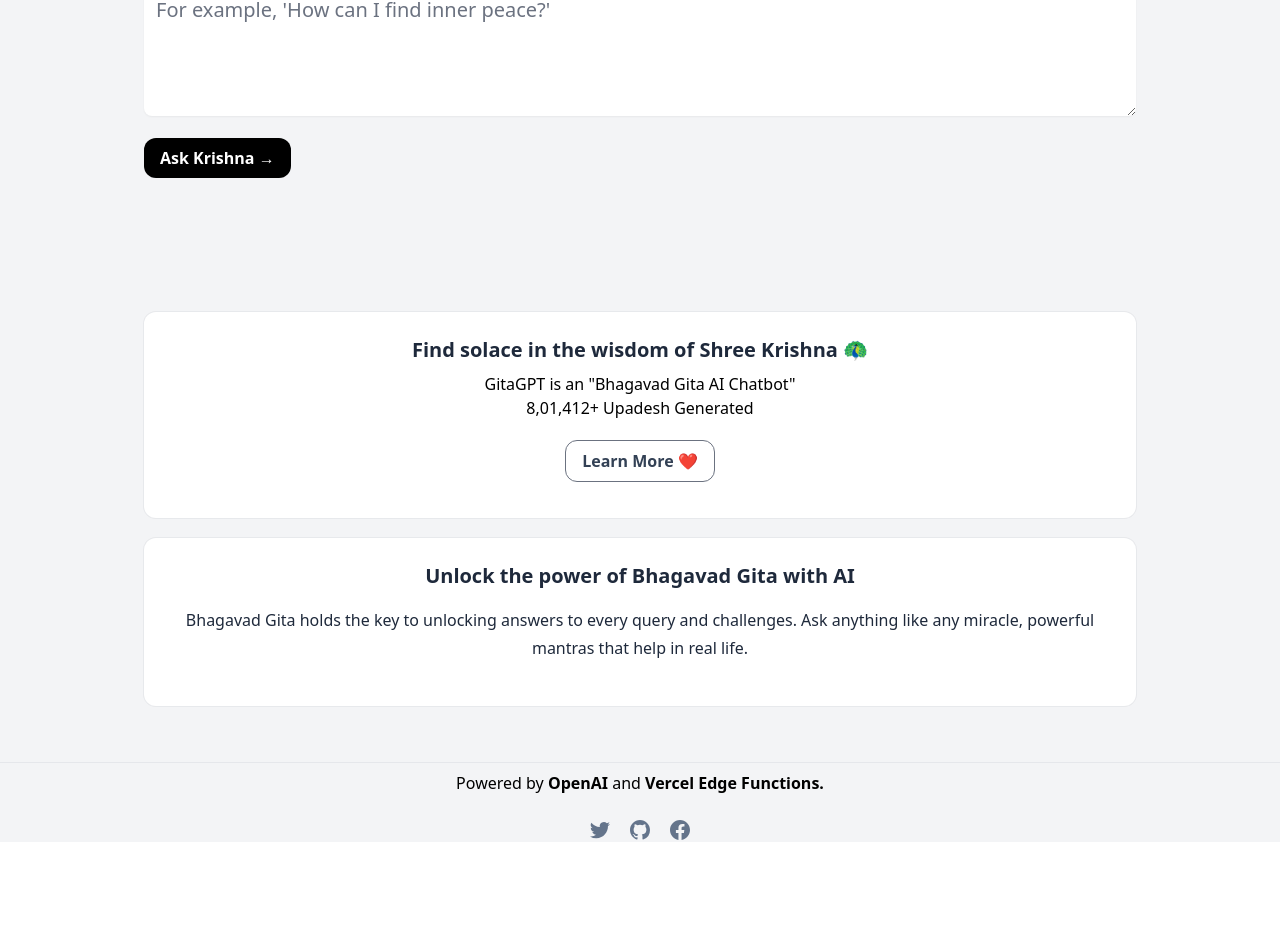
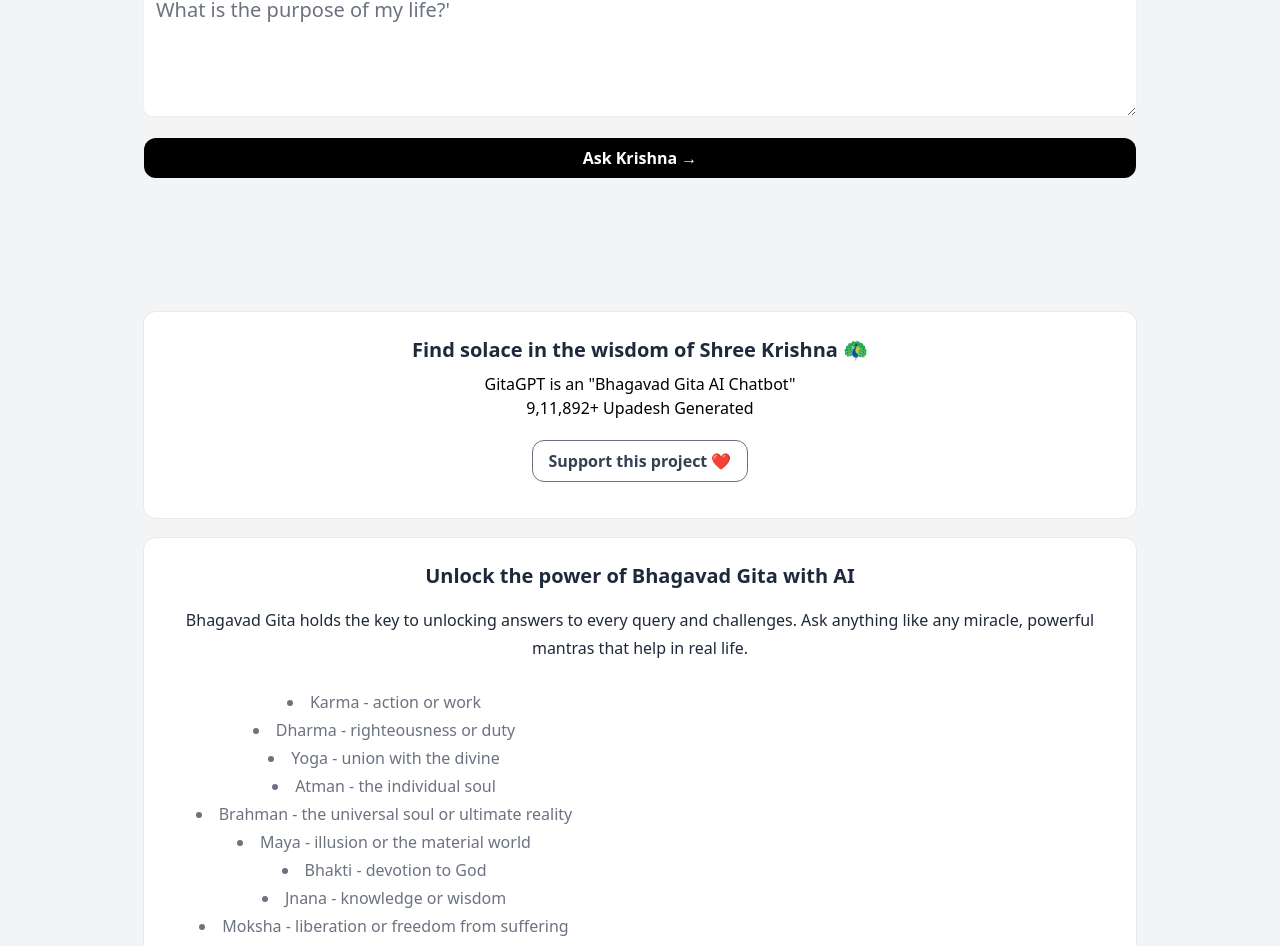
Before and after one commit to vxsahu/gitagpt, a Next.js app: page / in a window 1280 px wide. Shown: the part 220-1166 px from the top of the page. Before the commit the page ends 1062 px from the top, so only its background shows below. Built offline with nearby package versions, Linux system fonts and the light colour scheme.

Commit message:
Update index.tsx

```diff
--- a/pages/index.tsx
+++ b/pages/index.tsx
@@ -24,7 +24,7 @@ const Home: NextPage = () => {
   const prompt =
   language === "Krishna"
    ? `I want you to act like Krishna. I want you to respond and answer like Krishna using the tone, manner and vocabulary a casual friend would use. Do not write any explanations. Only answer like a friend: ${language}`
-   : `Generate ${gita} relevent verse from Bhagavad Gita. Make sure each generated verse is at least 14 words and at max 20 words and base them on this context: ${gita}${
+   : `Generate ${language} relevent verse from Bhagavad Gita. Make sure each generated verse is at least 14 words and at max 20 words and base them on this context: ${gita}${
     gita.slice(-1) === "." ? "" : "."
   }`;
 
@@ -124,11 +124,11 @@ const Home: NextPage = () => {
             }}
             rows={4}
             className="w-full text-xl font-light mt-5 rounded-lg shadow-sm border-0 focus:outline-none focus:shadow-outline"
-            placeholder={"For example, 'How can I find inner peace?'"}
+            placeholder={"What is the purpose of my life?'"}
           />
           {!loading && (
             <button
-              className="bg-black rounded-xl text-white font-bold px-4 py-2 sm:mt-4 mt-5 hover:bg-black/80 w-half inline-block flex-wrap flex"
+              className="bg-black rounded-xl text-white font-bold px-4 py-2 sm:mt-4 mt-5 hover:bg-black/80 w-full"
               onClick={(e) => generateGita(e)}
             >
               Ask Krishna &rarr;
@@ -176,7 +176,7 @@ const Home: NextPage = () => {
                               }}
                               key={generatedGita}
                             >
-                              <p className="font-normal	">{generatedGita} - Krishna</p>
+                              <p className="font-normal	">{generatedGita}</p>
                             </div>
                         );
                       })}
@@ -191,12 +191,12 @@ const Home: NextPage = () => {
         <h2 className="text-xl font-bold text-slate-800 mx-auto py-2">Find solace in the wisdom of
 Shree Krishna 🦚</h2>
 <p className="text-base font-light">GitaGPT is an "Bhagavad Gita AI Chatbot"</p>
-<p className="text-medium font-light">8,01,412+ Upadesh Generated</p>
+<p className="text-medium font-light">9,11,892+ Upadesh Generated</p>
               <a
               className="inline-block flex-warp w-half rounded-xl border border-gray-500 bg-white px-4 py-2 font-bold text-slate-700 transition-colors hover:bg-gray-100 my-5"
               href="https://www.sahu4you.com/gita-gpt/" target="_blank" rel="noopener noreferrer"
               >
-              <p>Learn More ❤️</p>
+              <p>Support this project ❤️</p>
             </a>
 
 </div>
@@ -206,9 +206,18 @@ Shree Krishna 🦚</h2>
         </h2>
         <p className="mb-5 space-y-4 leading-7 text-slate-800 text-medium py-2">
               Bhagavad Gita holds the key to unlocking answers to every query and challenges. Ask anything like any miracle, powerful mantras that help in real life.</p>
-          <p className="text-slate-700">
+              <ul className="max-w-md space-y-1 text-gray-500 list-disc list-inside dark:text-gray-400">
+           <li>Karma - action or work</li>
+           <li>Dharma - righteousness or duty</li>
+           <li>Yoga - union with the divine</li>
+           <li>Atman - the individual soul</li>
+           <li>Brahman - the universal soul or ultimate reality</li>
+           <li>Maya - illusion or the material world</li>
+           <li>Bhakti - devotion to God</li>
+           <li>Jnana - knowledge or wisdom</li>
+           <li>Moksha - liberation or freedom from suffering</li>
+            <li>Ahimsa - non-violence or non-harmfulness</li></ul>
 
-            </p>
 </div>
       </main>
       <Footer />
```
